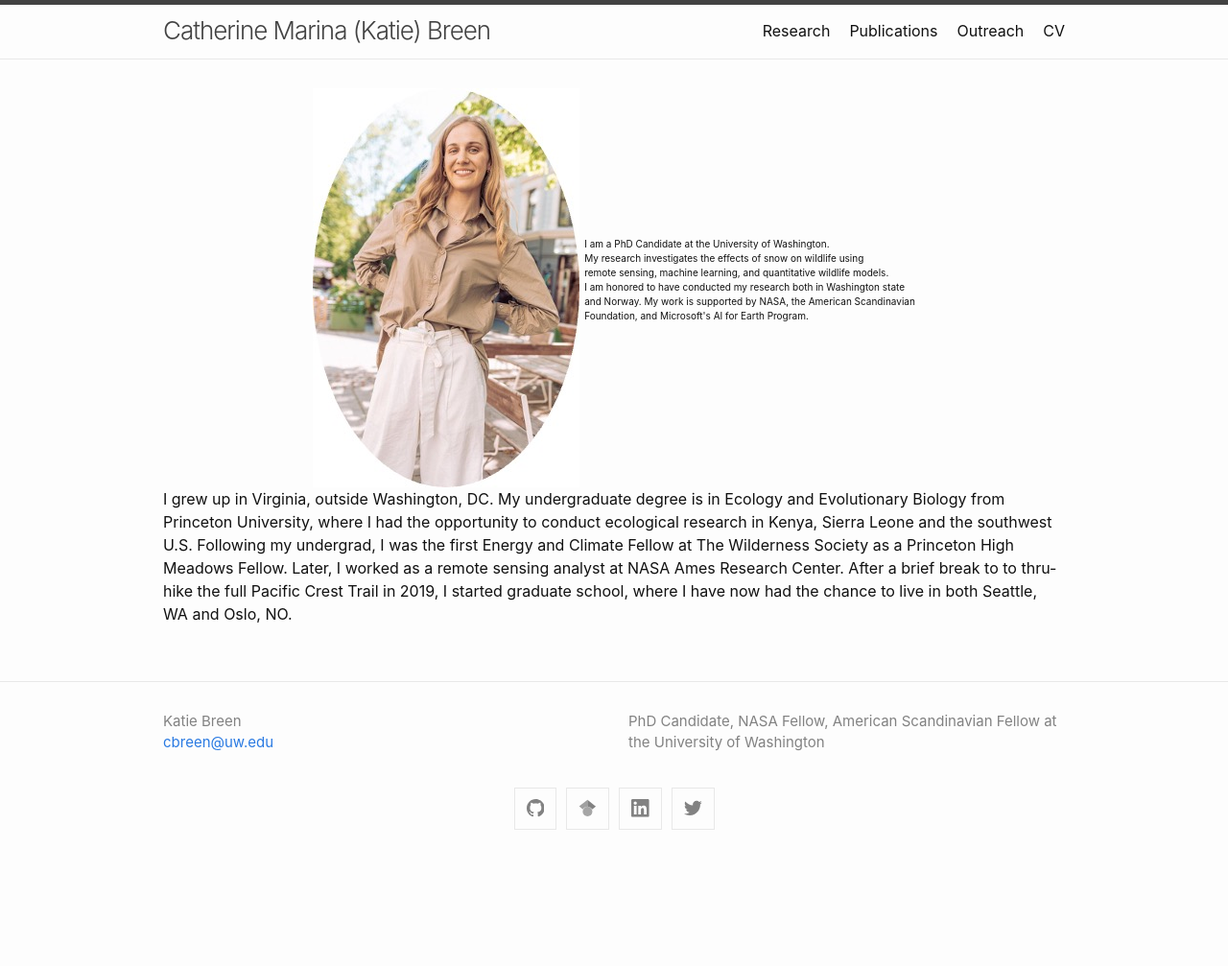
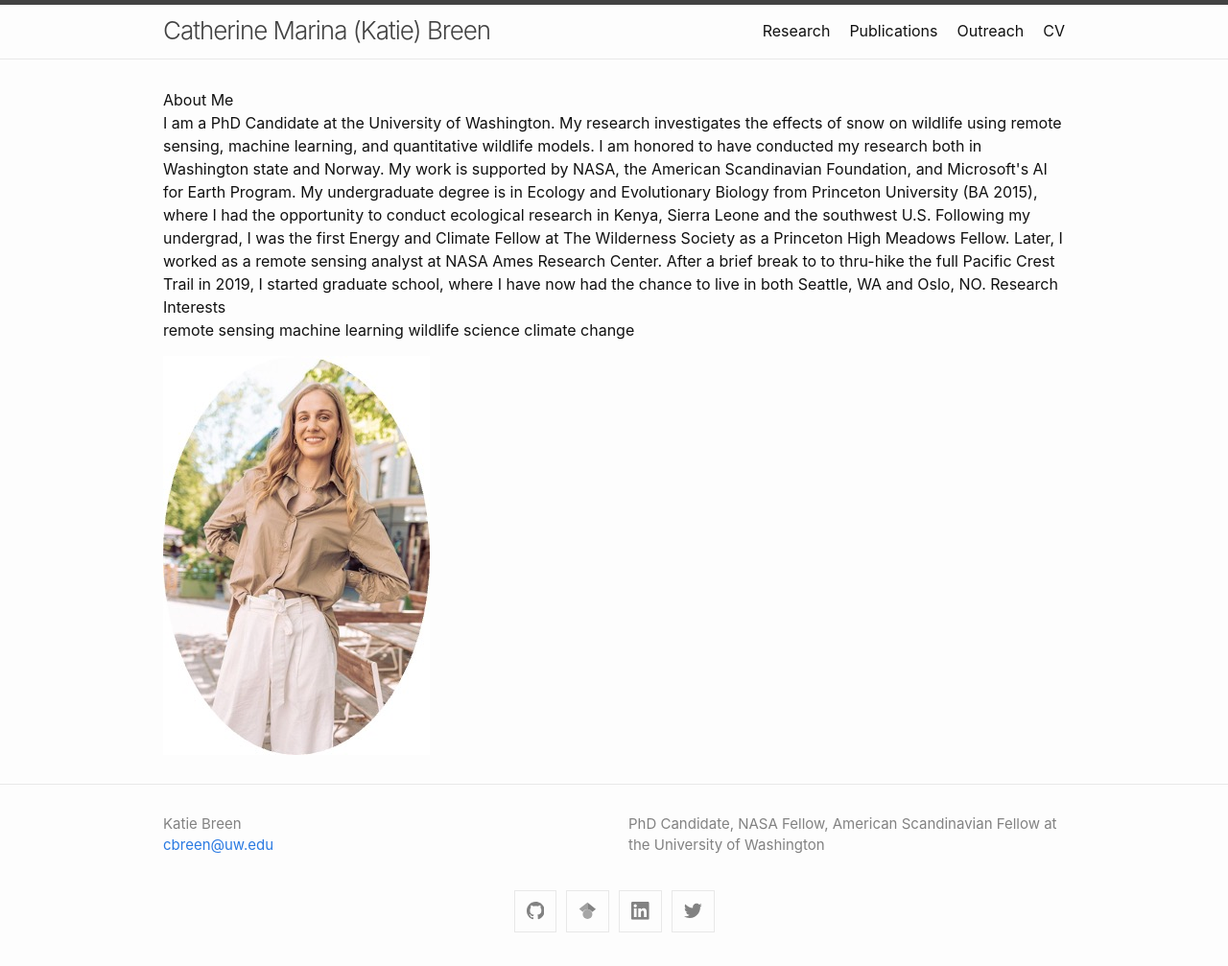
Before and after one commit to catherine-m-breen/catherine-m-breen.github.io, a Jekyll site: the page built from index.md, in a window 1280 px wide. Shown: the whole page at 96% size. Built offline with Jekyll 4.4.1, drawn with Linux system fonts in a browser that asks for light colours; before the commit the page ends 900 px from its top, so only the background shows below that.

Commit message:
new website layout

```diff
--- a/_layouts/home.html
+++ b/_layouts/home.html
@@ -18,45 +18,27 @@ layout: base
     LinkedIn:
     Twitter:
   </p> -->
-  <style>
-    .container {
-    display: flex;
-    align-items: center;
-    justify-content: center
-  }
-
-  img {
-    max-width: 100%;
-    max-height:100%;
-  }
-
-  .text {
-    font-size: 5px;
-    padding-left: 5px;
-  }
-    </style>
-  <div class="container">
-    <div class="image">
-      <img src="\imgs\Headshot_github.jpg">
-    </div>
-    <div class="text">
-      <h1>  I am a PhD Candidate at the University of Washington. <br>
-        My research investigates the effects of snow on wildlife using <br>
-        remote sensing, machine learning, and quantitative wildlife models. <br>
-        I am honored to have conducted my research both in Washington state <br>
-        and Norway. My work is supported by NASA, the American Scandinavian <br>
-        Foundation, and Microsoft's AI for Earth Program. <br>
-    </div>
-  </div>
 
   <p>
-    I grew up in Virginia, outside Washington, DC. My undergraduate degree is in Ecology and Evolutionary Biology
-    from Princeton University, where I had the opportunity to conduct ecological research in Kenya, Sierra Leone and
-     the southwest U.S. Following my undergrad, I was the first Energy and Climate Fellow at The Wilderness Society
-     as a Princeton High Meadows Fellow. Later, I worked as a remote sensing analyst at NASA Ames Research Center.
-     After a brief break to to thru-hike the full Pacific Crest Trail in 2019, I started graduate school,
-     where I have now had the chance to live in both Seattle, WA and Oslo, NO.
+    About Me <br>
+    I am a PhD Candidate at the University of Washington. My research investigates the effects of snow on wildlife using remote sensing,
+    machine learning, and quantitative wildlife models. I am honored to have conducted my research both in Washington state and Norway.
+    My work is supported by NASA, the American Scandinavian Foundation, and Microsoft's AI for Earth Program.
+
+    My undergraduate degree is in Ecology and Evolutionary Biology from Princeton University (BA 2015), where I had the opportunity to conduct ecological research in Kenya, Sierra Leone and
+    the southwest U.S. Following my undergrad, I was the first Energy and Climate Fellow at The Wilderness Society
+    as a Princeton High Meadows Fellow. Later, I worked as a remote sensing analyst at NASA Ames Research Center.
+    After a brief break to to thru-hike the full Pacific Crest Trail in 2019, I started graduate school,
+    where I have now had the chance to live in both Seattle, WA and Oslo, NO.
+
+    Research Interests <br>
+      remote sensing
+      machine learning
+      wildlife science
+      climate change
   </p>
+    <img src="\imgs\Headshot_github.jpg">
+
 <!--
   {% if site.paginate %}
     {% assign posts = paginator.posts %}
```
